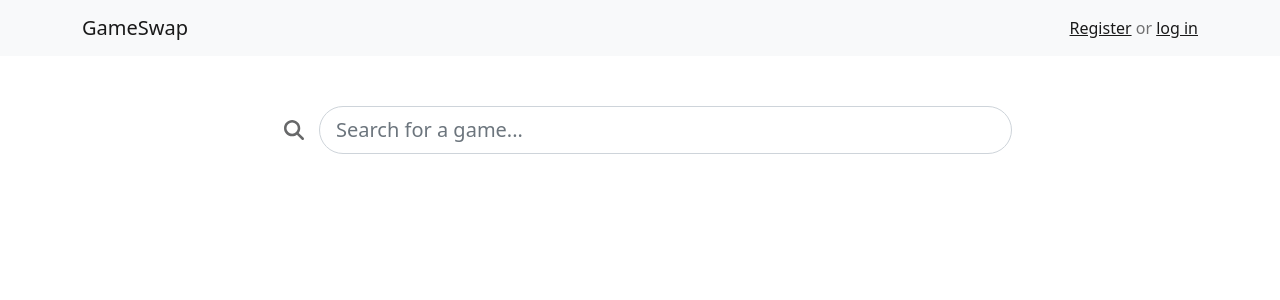
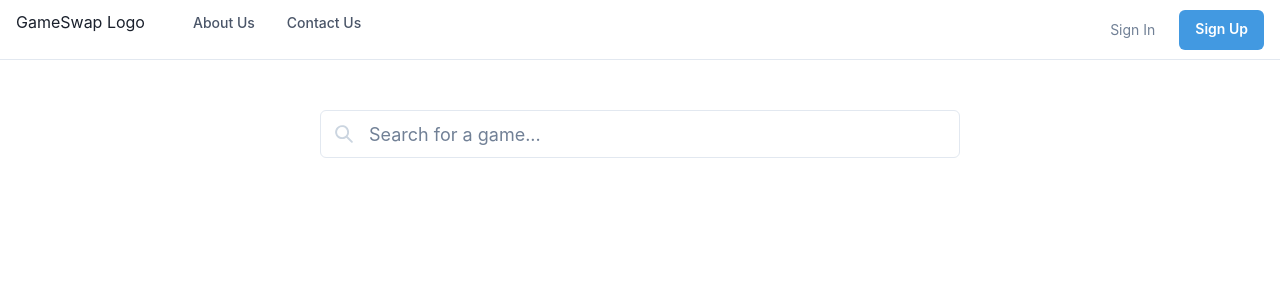
Before and after one commit to yaseenmustapha/Bookswap, a React (Create React App) app in the folder client/: page / in a window 1280 px wide. Shown: the top 300 px of the page. Built offline with nearby package versions, Linux system fonts and the light colour scheme.

Commit message:
Header/SearchBar/YourListings UI updates w/ Chakra

```diff
--- a/client/package.json
+++ b/client/package.json
@@ -4,6 +4,10 @@
   "private": true,
   "proxy": "http://localhost:5000",
   "dependencies": {
+    "@chakra-ui/icons": "^2.0.14",
+    "@chakra-ui/react": "^2.4.4",
+    "@emotion/react": "^11.10.5",
+    "@emotion/styled": "^11.10.5",
     "@fortawesome/fontawesome-svg-core": "^6.2.1",
     "@fortawesome/free-solid-svg-icons": "^6.2.1",
     "@fortawesome/react-fontawesome": "^0.2.0",
@@ -13,6 +17,7 @@
     "axios": "^1.2.1",
     "bootstrap": "^5.2.3",
     "buffer": "^6.0.3",
+    "framer-motion": "^7.10.2",
     "react": "^18.2.0",
     "react-aws-s3": "^1.5.0",
     "react-bootstrap": "^2.7.0",
--- a/client/src/components/Header.js
+++ b/client/src/components/Header.js
@@ -1,78 +1,350 @@
-import Container from "react-bootstrap/Container";
-import Nav from "react-bootstrap/Nav";
-import Navbar from "react-bootstrap/Navbar";
-import NavDropdown from "react-bootstrap/NavDropdown";
-import Button from "react-bootstrap/Button";
-import { FontAwesomeIcon } from "@fortawesome/react-fontawesome";
-import { faBell } from "@fortawesome/free-solid-svg-icons";
 import { useCookies } from "react-cookie";
+import { useNavigate } from "react-router-dom";
+import {
+  Box,
+  Flex,
+  Text,
+  IconButton,
+  Button,
+  Stack,
+  Collapse,
+  Icon,
+  Link,
+  Popover,
+  PopoverTrigger,
+  PopoverContent,
+  useColorModeValue,
+  useBreakpointValue,
+  useDisclosure,
+  Center,
+} from "@chakra-ui/react";
+import {
+  HamburgerIcon,
+  CloseIcon,
+  ChevronDownIcon,
+  ChevronRightIcon,
+} from "@chakra-ui/icons";
 
-const notificationsIcon = <FontAwesomeIcon icon={faBell} size="lg" />;
-
-function Header() {
+export default function Header() {
+  const { isOpen, onToggle } = useDisclosure();
+  const navigate = useNavigate();
   const [cookies, , removeCookie] = useCookies(["jwt", "username"]);
   const isAuthenticated = !!cookies.jwt;
+
+  const linkColor = useColorModeValue("gray.600", "gray.200");
+  const linkHoverColor = useColorModeValue("gray.800", "white");
 
   const logout = (e) => {
     removeCookie("jwt", { path: "/" });
     removeCookie("username", { path: "/" });
+    navigate("/");
   };
 
   return (
-    <Navbar bg="light" expand="lg">
-      <Container>
-        <Navbar.Brand href="/">GameSwap</Navbar.Brand>
-        <Navbar.Toggle aria-controls="basic-navbar-nav" />
-        <Navbar.Collapse id="basic-navbar-nav">
-          <Nav className="ms-auto">
+    <Box>
+      <Flex
+        bg={useColorModeValue("white", "gray.800")}
+        color={useColorModeValue("gray.600", "white")}
+        minH={"60px"}
+        py={{ base: 2 }}
+        px={{ base: 4 }}
+        borderBottom={1}
+        borderStyle={"solid"}
+        borderColor={useColorModeValue("gray.200", "gray.900")}
+        align={"center"}
+      >
+        <Flex
+          flex={{ base: 1, md: "auto" }}
+          ml={{ base: -2 }}
+          display={{ base: "flex", md: "none" }}
+        >
+          <IconButton
+            onClick={onToggle}
+            icon={
+              isOpen ? <CloseIcon w={3} h={3} /> : <HamburgerIcon w={5} h={5} />
+            }
+            variant={"ghost"}
+            aria-label={"Toggle Navigation"}
+          />
+        </Flex>
+        <Flex flex={{ base: 1 }} justify={{ base: "center", md: "start" }}>
+          <Link
+            href={"/"}
+            _hover={{
+              textDecoration: "none",
+              color: linkHoverColor,
+            }}
+          >
+            <Text
+              textAlign={useBreakpointValue({ base: "center", md: "left" })}
+              fontFamily={"heading"}
+              color={useColorModeValue("gray.800", "white")}
+            >
+              GameSwap Logo
+            </Text>
+          </Link>
+
+          <Flex display={{ base: "none", md: "flex" }} ml={10}>
+            <DesktopNav />
+          </Flex>
+        </Flex>
+
+        <Stack
+          flex={{ base: 1, md: 1 }}
+          justify={"flex-end"}
+          direction={"row"}
+          spacing={6}
+        >
           {isAuthenticated ? (
             <>
-                <Nav.Link href="#home">Welcome, {cookies.username}</Nav.Link>
-                <NavDropdown title={notificationsIcon} id="basic-nav-dropdown">
-                  <NavDropdown.Item href="#action/3.1">
-                    Notification 1
-                  </NavDropdown.Item>
-                  <NavDropdown.Item href="#action/3.2">
-                    Notification 2
-                  </NavDropdown.Item>
-                  <NavDropdown.Item href="#action/3.3">
-                    Notification 3
-                  </NavDropdown.Item>
-                  <NavDropdown.Divider />
-                  <NavDropdown.Item href="#action/3.4">
-                    Separated link
-                  </NavDropdown.Item>
-                </NavDropdown>
-                <Nav.Item className="ml-auto">
+              <Center>
+                <Link
+                  href={"#"}
+                  fontSize={"sm"}
+                  fontWeight={500}
+                  color={linkColor}
+                  _hover={{
+                    textDecoration: "none",
+                    color: linkHoverColor,
+                  }}
+                >
+                  Welcome, {cookies.username}
+                </Link>
+              </Center>
+              <Link href={"/createlisting"} _hover={{ textDecoration: "none" }}>
                 <Button
-                    style={{ marginLeft: "10px" }}
-                    variant="success"
-                    href="/createlisting"
+                  display={{ base: "none", md: "inline-flex" }}
+                  fontSize={"sm"}
+                  fontWeight={600}
+                  color={"white"}
+                  bg={"green.500"}
+                  href={"/createlisting"}
+                  _hover={{
+                    bg: "green.400",
+                  }}
                 >
-                    Create listing
+                  Create Listing
                 </Button>
-                </Nav.Item>
-                <Nav.Item className="ml-auto">
+              </Link>
               <Button
-                    style={{ marginLeft: "10px" }}
-                    variant="outline-danger"
-                    href="/"
+                as={"a"}
+                fontSize={"sm"}
+                fontWeight={400}
+                variant={"link"}
                 onClick={logout}
               >
-                    Log out
+                Log Out
               </Button>
-                </Nav.Item>
             </>
           ) : (
-              <Navbar.Text className="ml-auto">
-                <a href="/register">Register</a> or <a href="/login">log in</a>
-              </Navbar.Text>
+            <>
+              <Button
+                as={"a"}
+                fontSize={"sm"}
+                fontWeight={400}
+                variant={"link"}
+                href={"/login"}
+              >
+                Sign In
+              </Button>
+              <Link href={"/register"} _hover={{ textDecoration: "none" }}>
+                <Button
+                  display={{ base: "none", md: "inline-flex" }}
+                  fontSize={"sm"}
+                  fontWeight={600}
+                  color={"white"}
+                  bg={"blue.400"}
+                  href={"/register"}
+                  _hover={{
+                    bg: "blue.300",
+                  }}
+                >
+                  Sign Up
+                </Button>
+              </Link>
+            </>
           )}
-          </Nav>
-        </Navbar.Collapse>
-      </Container>
-    </Navbar>
+        </Stack>
+      </Flex>
+
+      <Collapse in={isOpen} animateOpacity>
+        <MobileNav />
+      </Collapse>
+    </Box>
   );
 }
 
-export default Header;
+const DesktopNav = () => {
+  const linkColor = useColorModeValue("gray.600", "gray.200");
+  const linkHoverColor = useColorModeValue("gray.800", "white");
+  const popoverContentBgColor = useColorModeValue("white", "gray.800");
+
+  return (
+    <Stack direction={"row"} spacing={4}>
+      {NAV_ITEMS.map((navItem) => (
+        <Box key={navItem.label}>
+          <Popover trigger={"hover"} placement={"bottom-start"}>
+            <PopoverTrigger>
+              <Link
+                p={2}
+                href={navItem.href ?? "#"}
+                fontSize={"sm"}
+                fontWeight={500}
+                color={linkColor}
+                _hover={{
+                  textDecoration: "none",
+                  color: linkHoverColor,
+                }}
+              >
+                {navItem.label}
+              </Link>
+            </PopoverTrigger>
+
+            {navItem.children && (
+              <PopoverContent
+                border={0}
+                boxShadow={"xl"}
+                bg={popoverContentBgColor}
+                p={4}
+                rounded={"xl"}
+                minW={"sm"}
+              >
+                <Stack>
+                  {navItem.children.map((child) => (
+                    <DesktopSubNav key={child.label} {...child} />
+                  ))}
+                </Stack>
+              </PopoverContent>
+            )}
+          </Popover>
+        </Box>
+      ))}
+    </Stack>
+  );
+};
+
+const DesktopSubNav = ({ label, href, subLabel }) => {
+  return (
+    <Link
+      href={href}
+      role={"group"}
+      display={"block"}
+      p={2}
+      rounded={"md"}
+      _hover={{ bg: useColorModeValue("blue.50", "gray.900") }}
+    >
+      <Stack direction={"row"} align={"center"}>
+        <Box>
+          <Text
+            transition={"all .3s ease"}
+            _groupHover={{ color: "blue.400" }}
+            fontWeight={500}
+          >
+            {label}
+          </Text>
+          <Text fontSize={"sm"}>{subLabel}</Text>
+        </Box>
+        <Flex
+          transition={"all .3s ease"}
+          transform={"translateX(-10px)"}
+          opacity={0}
+          _groupHover={{ opacity: "100%", transform: "translateX(0)" }}
+          justify={"flex-end"}
+          align={"center"}
+          flex={1}
+        >
+          <Icon color={"pink.400"} w={5} h={5} as={ChevronRightIcon} />
+        </Flex>
+      </Stack>
+    </Link>
+  );
+};
+
+const MobileNav = () => {
+  return (
+    <Stack
+      bg={useColorModeValue("white", "gray.800")}
+      p={4}
+      display={{ md: "none" }}
+    >
+      {NAV_ITEMS.map((navItem) => (
+        <MobileNavItem key={navItem.label} {...navItem} />
+      ))}
+    </Stack>
+  );
+};
+
+const MobileNavItem = ({ label, children, href }) => {
+  const { isOpen, onToggle } = useDisclosure();
+
+  return (
+    <Stack spacing={4} onClick={children && onToggle}>
+      <Flex
+        py={2}
+        as={Link}
+        href={href ?? "#"}
+        justify={"space-between"}
+        align={"center"}
+        _hover={{
+          textDecoration: "none",
+        }}
+      >
+        <Text
+          fontWeight={600}
+          color={useColorModeValue("gray.600", "gray.200")}
+        >
+          {label}
+        </Text>
+        {children && (
+          <Icon
+            as={ChevronDownIcon}
+            transition={"all .25s ease-in-out"}
+            transform={isOpen ? "rotate(180deg)" : ""}
+            w={6}
+            h={6}
+          />
+        )}
+      </Flex>
+
+      <Collapse in={isOpen} animateOpacity style={{ marginTop: "0!important" }}>
+        <Stack
+          mt={2}
+          pl={4}
+          borderLeft={1}
+          borderStyle={"solid"}
+          borderColor={useColorModeValue("gray.200", "gray.700")}
+          align={"start"}
+        >
+          {children &&
+            children.map((child) => (
+              <Link key={child.label} py={2} href={child.href}>
+                {child.label}
+              </Link>
+            ))}
+        </Stack>
+      </Collapse>
+    </Stack>
+  );
+};
+
+const NAV_ITEMS = [
+  {
+    label: "About Us",
+    children: [
+      {
+        label: "Our Team",
+        subLabel: "We are so epic",
+        href: "#",
+      },
+      {
+        label: "Our Story",
+        subLabel: "An epic saga",
+        href: "#",
+      },
+    ],
+  },
+  {
+    label: "Contact Us",
+    href: "#",
+  },
+];
--- a/client/src/components/SearchBar.js
+++ b/client/src/components/SearchBar.js
@@ -1,12 +1,21 @@
-import React, {useState} from 'react';
-import Form from 'react-bootstrap/Form';
-import InputGroup from 'react-bootstrap/InputGroup';
-import { FontAwesomeIcon } from '@fortawesome/react-fontawesome'
-import { faMagnifyingGlass } from '@fortawesome/free-solid-svg-icons'
-import axios from 'axios';
-import Container from "react-bootstrap/Container";
-import Row from "react-bootstrap/Row";
-import Col from 'react-bootstrap/Col';
+import React, { useState } from "react";
+import axios from "axios";
+import {
+  Button,
+  Card,
+  CardBody,
+  CardFooter,
+  Center,
+  FormControl,
+  Heading,
+  Image,
+  Input,
+  InputGroup,
+  InputLeftElement,
+  Stack,
+  Text,
+} from "@chakra-ui/react";
+import { SearchIcon } from "@chakra-ui/icons";
 
 function SearchBar() {
   const [search, setSearch] = useState();
@@ -20,47 +29,69 @@ function SearchBar() {
   const trySearch = async (e) => {
     e.preventDefault();
     try {
-            const response = await axios.get("/searchlistings", { params: {search_term: search} });
+      const response = await axios.get("/searchlistings", {
+        params: { search_term: search },
+      });
       console.log("search result: ", response.data);
       setSearchResults(response.data);
     } catch (error) {
       console.log("search error: ", error);
     }
-    }
+  };
 
   return (
-        <Container>
-            <div className="d-flex justify-content-center">
-                <Form onSubmit={trySearch} className="col-md-8">
-                    <InputGroup size="lg">
-                        <InputGroup.Text style={{color: "#676869", border:"none", backgroundColor:"white"}}>
-                            <FontAwesomeIcon icon={faMagnifyingGlass} />
-                        </InputGroup.Text>
-                        <Form.Control
-                            aria-label="Large"
-                            aria-describedby="inputGroup-sizing-sm"
-                            className="rounded-pill"
-                            placeholder="Search for a game..."
-                            onChange={handleSearch}
+    <>
+      <form onSubmit={trySearch}>
+        <FormControl onChange={handleSearch}>
+          <Center>
+            <InputGroup size={"lg"} w={"50%"}>
+              <InputLeftElement
+                pointerEvents="none"
+                children={<SearchIcon color="gray.300" />}
               />
+              <Input placeholder="Search for a game..." />
             </InputGroup>
-                </Form>
-            </div>
-            {
-                searchResults && searchResults.length !== 0 && searchResults.map((searchResult, i) => (
-                    <Row key={i}>
-                        <Col className="col-md-4">
-                            <img style={{ width: 200 }} src={searchResult.img}></img>
-                        </Col>
-                        <Col className="col-md-8">
-                            <h3>{searchResult.name}</h3>
-                            <h4><em>${searchResult.price}</em></h4>
-                            <p>Seller: {searchResult.username}</p>
-                        </Col>
-                    </Row>
-                ))
-            }
-        </Container>
+          </Center>
+        </FormControl>
+      </form>
+      <Center>
+        <Stack pt="8" w="70%" spacing="4">
+          {searchResults &&
+            searchResults.length !== 0 &&
+            searchResults.map((searchResult, i) => (
+              <Card
+                direction={{ base: "column", sm: "row" }}
+                overflow="hidden"
+                variant="outline"
+              >
+                <Image
+                  objectFit="cover"
+                  maxW={{ base: "100%", sm: "200px" }}
+                  src={searchResult.img}
+                  alt={searchResult.name}
+                />
+
+                <Stack>
+                  <CardBody>
+                    <Heading size="md">{searchResult.name}</Heading>
+
+                    <Text fontSize="2xl" py="2">
+                      ${searchResult.price}
+                    </Text>
+                    <Text>Seller: {searchResult.username}</Text>
+                  </CardBody>
+
+                  <CardFooter>
+                    <Button variant="solid" colorScheme="blue">
+                      View listing
+                    </Button>
+                  </CardFooter>
+                </Stack>
+              </Card>
+            ))}
+        </Stack>
+      </Center>
+    </>
   );
 }
 
--- a/client/src/components/YourListings.js
+++ b/client/src/components/YourListings.js
@@ -1,26 +1,46 @@
 /* eslint-disable react-hooks/exhaustive-deps */
-import { useState, useEffect } from 'react';
-import Container from 'react-bootstrap/Container';
-import Row from 'react-bootstrap/Row';
-import Col from 'react-bootstrap/Col';
+import { useState, useEffect } from "react";
 import axios from "axios";
-import { useCookies } from 'react-cookie';
+import { useCookies } from "react-cookie";
+import {
+  Box,
+  Button,
+  ButtonGroup,
+  Card,
+  CardBody,
+  CardFooter,
+  Center,
+  Divider,
+  Heading,
+  Image,
+  SimpleGrid,
+  Skeleton,
+  Stack,
+  Text,
+} from "@chakra-ui/react";
 
 function YourListings() {
-  const [listings, setListings] = useState()
-  const [cookies,] = useCookies(["jwt", "username"]);
-  const isAuthenticated = !!cookies.jwt
+  const [listings, setListings] = useState();
+  const [cookies] = useCookies(["jwt", "username"]);
+  const isAuthenticated = !!cookies.jwt;
 
   useEffect(() => {
     const getListingsForCurrentUser = async () => {
       try {
-        const responseProfile = await axios.get("/user", { headers: {Authorization: `Bearer ${cookies.jwt}`}});
-        console.log("Get user profile response: ", responseProfile.data.profile);
+        const responseProfile = await axios.get("/user", {
+          headers: { Authorization: `Bearer ${cookies.jwt}` },
+        });
+        console.log(
+          "Get user profile response: ",
+          responseProfile.data.profile
+        );
         if (responseProfile.status === 200) {
           const user_id = responseProfile.data.profile.user_id;
-          const responseListings = await axios.get("/listings", { params: {user_id} });
-          console.log('Listings response', responseListings)
-          setListings(responseListings.data)
+          const responseListings = await axios.get("/listings", {
+            params: { user_id },
+          });
+          console.log("Listings response", responseListings);
+          setListings(responseListings.data);
         }
       } catch (error) {
         console.log("Get user profile error: ", error);
@@ -30,26 +50,65 @@ function YourListings() {
     if (isAuthenticated) {
       getListingsForCurrentUser();
     }
-  }, [])
+  }, []);
 
   return (
-        <Container>
-          <h3>Your listings:</h3>
-          <Row>
+    <>
+      <Text fontSize="2xl" pl={"40px"}>
+        Your Listings
+      </Text>
+      {!listings && (
+        <Skeleton isLoaded={listings}>
+          <Box h={"300px"} />
+        </Skeleton>
+      )}
+
+      <SimpleGrid
+        spacing={4}
+        templateColumns="repeat(auto-fill, minmax(300px, 1fr))"
+      >
         {!listings && <p>Loading listings...</p>}
         {listings && listings.length === 0 ? (
-              <p>No listings available</p>
+          <Text fontSize="xl" pl={"40px"}>
+            No listings available
+          </Text>
         ) : (
-              listings && listings.map((listing, i) => (
-                <Col key={i}>
-                  <h5 className="text-center">{listing.name}</h5>
-                  <img style={{ width: 200, height: 250, display: "block", margin: "auto" }} src={listing.img[0]} alt="Game" />
-                  <h6 className="text-center">${Number(listing.price).toFixed(2)}</h6>
-                </Col>
+          listings &&
+          listings.map((listing, i) => (
+            <Card maxW="sm">
+              <CardBody>
+                <Center>
+                  <Image
+                    src={listing.img[0]}
+                    alt={listing.name}
+                    borderRadius="lg"
+                  />
+                </Center>
+
+                <Stack mt="6" spacing="3">
+                  <Heading size="md">{listing.name}</Heading>
+                  <Text>{listing.description}</Text>
+                  <Text color="blue.600" fontSize="2xl">
+                    {Number(listing.price).toFixed(2)}
+                  </Text>
+                </Stack>
+              </CardBody>
+              <Divider />
+              <CardFooter>
+                <ButtonGroup spacing="2">
+                  <Button variant="solid" colorScheme="blue">
+                    Edit
+                  </Button>
+                  <Button variant="ghost" colorScheme="red">
+                    Delete
+                  </Button>
+                </ButtonGroup>
+              </CardFooter>
+            </Card>
           ))
         )}
-          </Row>
-        </Container>
+      </SimpleGrid>
+    </>
   );
 }
 
--- a/client/src/index.js
+++ b/client/src/index.js
@@ -2,12 +2,14 @@ import React from "react";
 import { BrowserRouter as Router } from "react-router-dom";
 import { CookiesProvider } from "react-cookie";
 import ReactDOM from "react-dom/client";
+import { ChakraProvider } from '@chakra-ui/react'
 import App from "./App";
 import reportWebVitals from "./reportWebVitals";
 import "bootstrap/dist/css/bootstrap.min.css";
 
 const root = ReactDOM.createRoot(document.getElementById("root"));
 root.render(
+  <ChakraProvider>
     <CookiesProvider>
       <React.StrictMode>
         <Router>
@@ -15,6 +17,7 @@ root.render(
         </Router>
       </React.StrictMode>
     </CookiesProvider>
+  </ChakraProvider>
 );
 
 // If you want to start measuring performance in your app, pass a function
--- a/client/src/pages/CreateListing.jsx
+++ b/client/src/pages/CreateListing.jsx
@@ -1,5 +1,5 @@
 import React, { useState } from "react";
-import Header from "../components/Header";
+import Header from "../Components/Header";
 import Form from "react-bootstrap/Form";
 import InputGroup from "react-bootstrap/InputGroup";
 import Button from "react-bootstrap/Button";
--- a/client/src/pages/Home.jsx
+++ b/client/src/pages/Home.jsx
@@ -1,7 +1,7 @@
 import React from 'react';
-import Header from '../components/Header'
-import YourListings from '../components/YourListings'
-import SearchBar from '../components/SearchBar'
+import Header from '../Components/Header'
+import YourListings from '../Components/YourListings'
+import SearchBar from '../Components/SearchBar'
 import useAuthCookie from '../Utils/useAuthCookie';
 
 function Home() {
--- a/client/src/pages/Login.jsx
+++ b/client/src/pages/Login.jsx
@@ -1,5 +1,5 @@
 import React, { useState } from "react";
-import Header from "../components/Header";
+import Header from "../Components/Header";
 import Form from "react-bootstrap/Form";
 import Button from "react-bootstrap/Button";
 import axios from "axios";
--- a/client/src/pages/Register.jsx
+++ b/client/src/pages/Register.jsx
@@ -1,5 +1,5 @@
 import React, { useState } from "react";
-import Header from "../components/Header";
+import Header from "../Components/Header";
 import Form from "react-bootstrap/Form";
 import Button from "react-bootstrap/Button";
 import axios from "axios";
```
Also changed, not shown: client/src/App.js (+4 -4 lines), 1 other file (tests, documents, lock files or other folders). Lines whose indentation alone changed are shown as unchanged.
